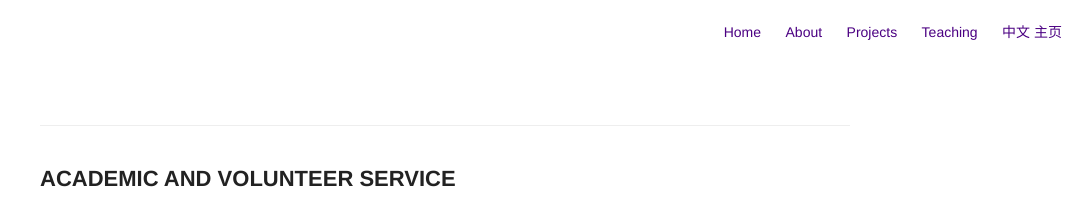
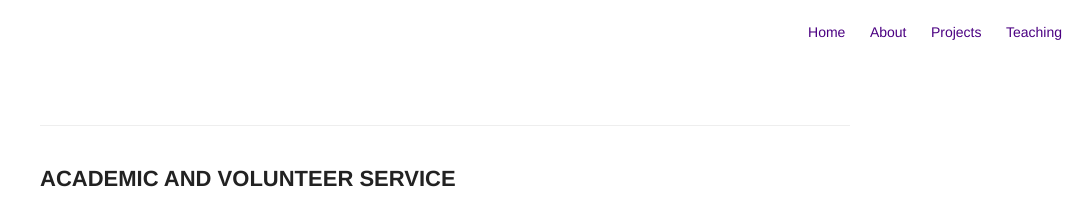
Before and after one commit to coglo/coglo.github.io, a Jekyll site: the page built from 中文主页.html, in a window 1280 px wide. Shown: the top 210 px of the page, without its empty margins (195-1280 px from the left). Built offline with Jekyll 4.4.1, drawn with Linux system fonts in a browser that asks for light colours.

Commit message:
Update nav.html

```diff
--- a/_includes/nav.html
+++ b/_includes/nav.html
@@ -31,9 +31,9 @@
             {% endif %}
 
            {% if site.blog == true %}
-            {% if page.title != "中文  主页" %}
+            {% if page.title != "中文主页" %}
                 <li class="item">
-                    <a class="link" href="{{ site.url }}/中文  主页">中文  主页</a>
+                    <a class="link" href="{{ site.url }}/中文主页">中文主页</a>
                 </li>
             {% endif %}
         {% endif %}
```
